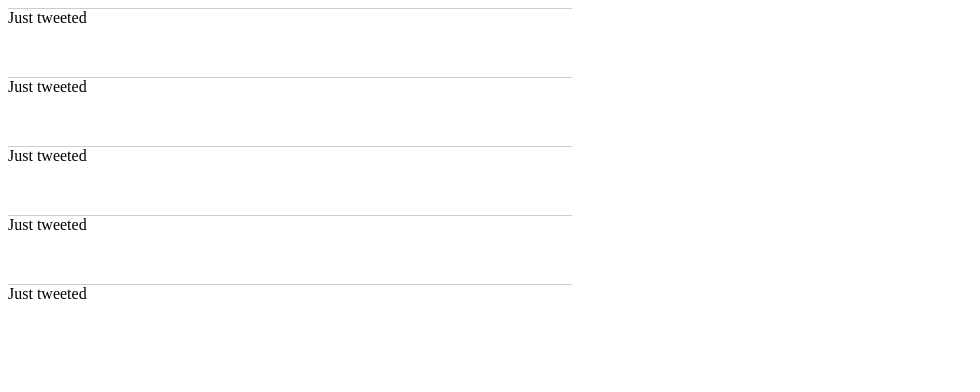
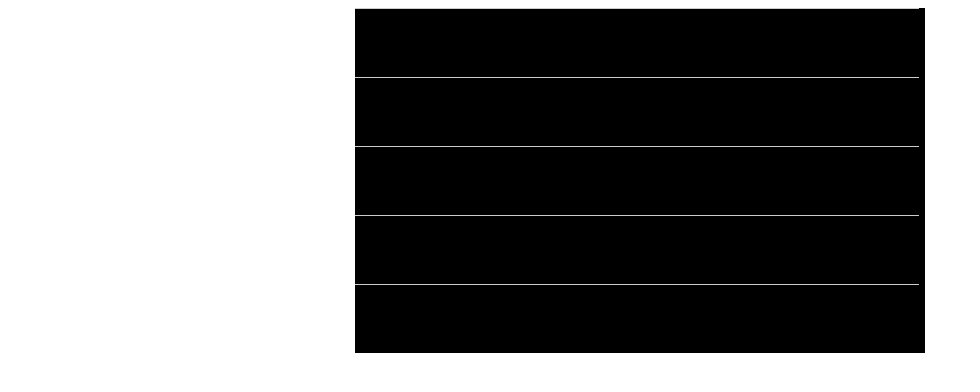
Before and after one commit to ElMagdo/PureReact, a React app in the folder Task3/Tweets/: page / in a window 1280 px wide. Shown: the whole page, without its empty margins (0-980 px from the left). Built offline with nearby package versions, Linux system fonts and the light colour scheme.

Commit message:
Styled the Tweets component with black background.

```diff
--- a/Task3/Tweets/src/style.css
+++ b/Task3/Tweets/src/style.css
@@ -1,3 +1,9 @@
+.tweets {
+    width: 570px;
+    margin: 0 auto;
+    background-color: #000;
+}
+
 .tweet {
     width: 564px;
     min-height: 68px;
```
